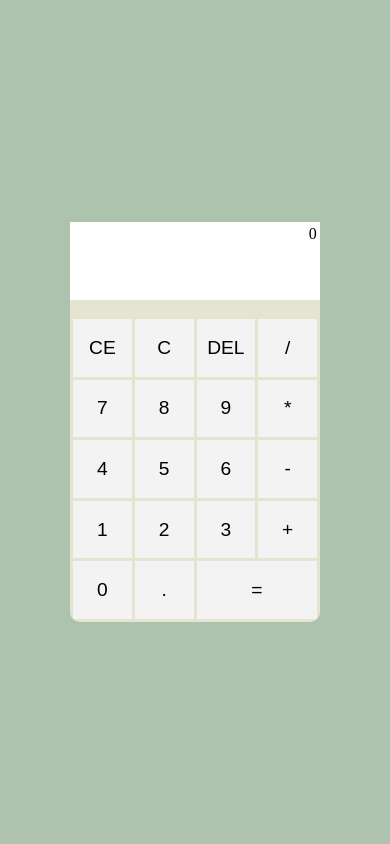
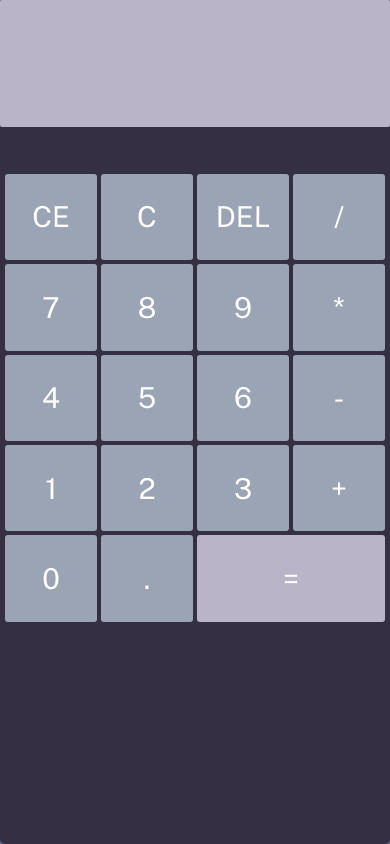
Before and after one commit to andreselva/projeto-calculadora, a plain HTML site: page index.html in a window 390 px wide. Drawn offline with nearby package versions, Linux system fonts and the light colour scheme.

Commit message:
Finalização de projeto

```diff
--- a/estilos/style.css
+++ b/estilos/style.css
@@ -1,12 +1,35 @@
+@import url('https://fonts.googleapis.com/css2?family=Public+Sans&display=swap');
+
+@media (max-width: 500px) {
+    .calculadora {
+        width: 100% !important;
+        height: 100vh !important;
+        gap: 5% !important;
+    }
+
+    button {
+        font-size: 1.8em !important;
+        height: 3em !important;
+    }
+}
+
+:root {
+--cor-body: #61677A;
+--cor-calc: #352F44;
+--cor-visor-btEquals: #B9B4C7;
+--cor-button: #9BA4B5;
+--cor-caracteres: #FFFFFF;
+}
+
 body {
     margin: 0;
     padding: 0;
-    background-color: #AEC3AE;
+    background-color: var(--cor-body);
 
 }
 
 section {
-    width: 100vw;
+    width: 100%;
     height: 100vh;
     display: flex;
     justify-content: center;
@@ -17,48 +40,53 @@ section {
 .calculadora {
     display: flex;
     flex-direction: column;
-    border-radius: 10px;
-    background-color: #E4E4D0;
-    width: 250px;
-    height: 400px;
+    border-radius: 5px;
+    background-color: var(--cor-calc);
+    width: 450px;
+    height: 700px;
     text-align: center;
-    gap: 1em;
+    gap: 2em;
 }
 
 .visor-calculadora {
     display: flex;
     flex-direction: column;
     gap: 1.2em;
-    background-color: #ffffff;
-    height: 10vh;
+    border-radius: 2px;
+    background-color: var(--cor-visor-btEquals);
+    height: 15vh;
     text-align: right;
     overflow-wrap: break-word;
-    padding: .2em;
     min-height: 1.6em;
+    font-size: 2rem;
+    font-family: 'Public Sans', sans-serif;
 }
 
 .corpo-calculadora {
     display: grid;
     grid-template-columns: 1fr 1fr 1fr 1fr;
-    gap: 3px;
-    padding: 3px;
-
+    gap: 4px;
+    padding: 5px;
 }
 
 button {
-    background-color: #F3F3F3;
+    background-color: var(--cor-button);
+    color: var(--cor-caracteres);
     border: 1px solid transparent;
     border-radius: 0;
-    height: 3em;
+    height: 4.5em;
     font-size: 1.2em;
     cursor: pointer;
+    border-radius: 3px;
+    font-family: 'Public Sans', sans-serif;
+    font-size: 1.3em;
 }
 
 button:hover {
-    color: #ccc;
     border-color: #999;
 }
 
 #equal-btn {
     grid-column: span 2;
+    background-color: var(--cor-visor-btEquals);
 }
--- a/index.html
+++ b/index.html
@@ -16,7 +16,7 @@
         <section>
             <div class="calculadora">
                 <div class="visor-calculadora">
-                    <div id="previous-operation">0</div>
+                    <div id="previous-operation"></div>
                     <div id="current-operation"></div>
                 </div>
                 <div class="corpo-calculadora">
--- a/main.js
+++ b/main.js
@@ -17,9 +17,9 @@ class Calculator {
         this.currentOperation = digit; //Concatena o digito ao cálculo em andamento
         this.updateScreen();
     }
-
+    // Controla a operação
     processOperation(operation) {
-        if (this.currentOperationText.innerText === "") {
+        if (this.currentOperationText.innerText === "" && operation !== "C") {
             if (previousOperationText.innerText !== "") {
                 this.changeOperation(operation);
             }
@@ -32,19 +32,19 @@ class Calculator {
         switch (operation) {
             case "+":
                 operationValue = previous + current;
-                this.updateScreen(operationValue, operation, previous, current)
+                this.updateScreen(operationValue, operation, current, previous)
                 break;
             case "-":
                 operationValue = previous - current;
-                this.updateScreen(operationValue, operation, previous, current)
+                this.updateScreen(operationValue, operation, current, previous)
                 break;
             case "/":
                 operationValue = previous / current;
-                this.updateScreen(operationValue, operation, previous, current)
+                this.updateScreen(operationValue, operation, current, previous)
                 break;
             case "*":
                 operationValue = previous * current;
-                this.updateScreen(operationValue, operation, previous, current)
+                this.updateScreen(operationValue, operation, current, previous)
                 break;
             case "DEL":
                 this.processDelOperation();
@@ -54,6 +54,9 @@ class Calculator {
                 break;
             case "C":
                 this.processClearAllOperation();
+                break;
+            case "=":
+                this.processEqualsOperation();
                 break;
             default:
                 return;
@@ -103,15 +106,18 @@ class Calculator {
     }
 
     processClearAllOperation() {
-        this.currentOperationText.innerText = ""
-        this.previousOperationText.innerText = "0"
+        this.currentOperationText.innerText = "";
+        this.previousOperationText.innerText = "";
+        this.currentOperation = "";
+    }
+
+    processEqualsOperation() {
+        const operation = previousOperationText.innerText.split(" ")[1];
+        this.processOperation(operation);
     }
 }
 
 const calc = new Calculator(previousOperationText, currentOperationText);
-
-
-// Limpa a expressão de cálculo em andamento e o resultado
 
 
 buttons.forEach(botao => {
```
